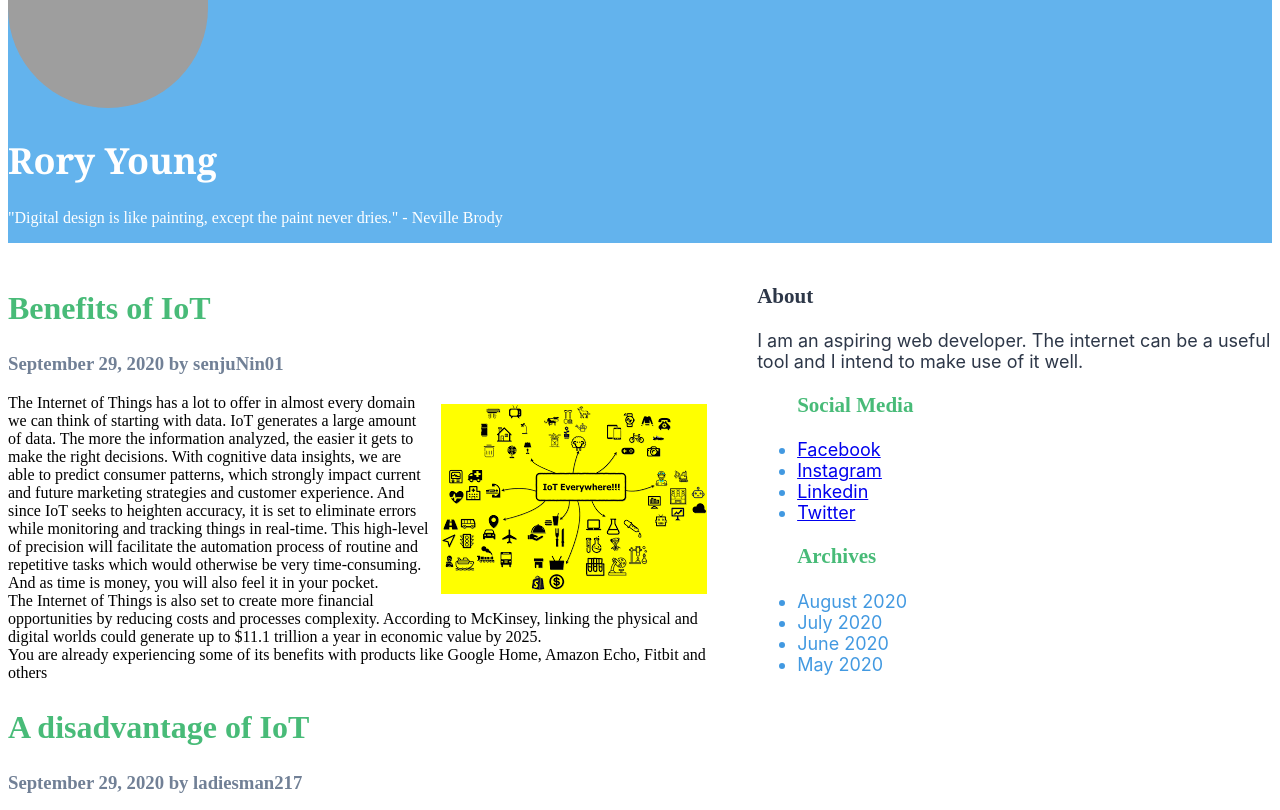
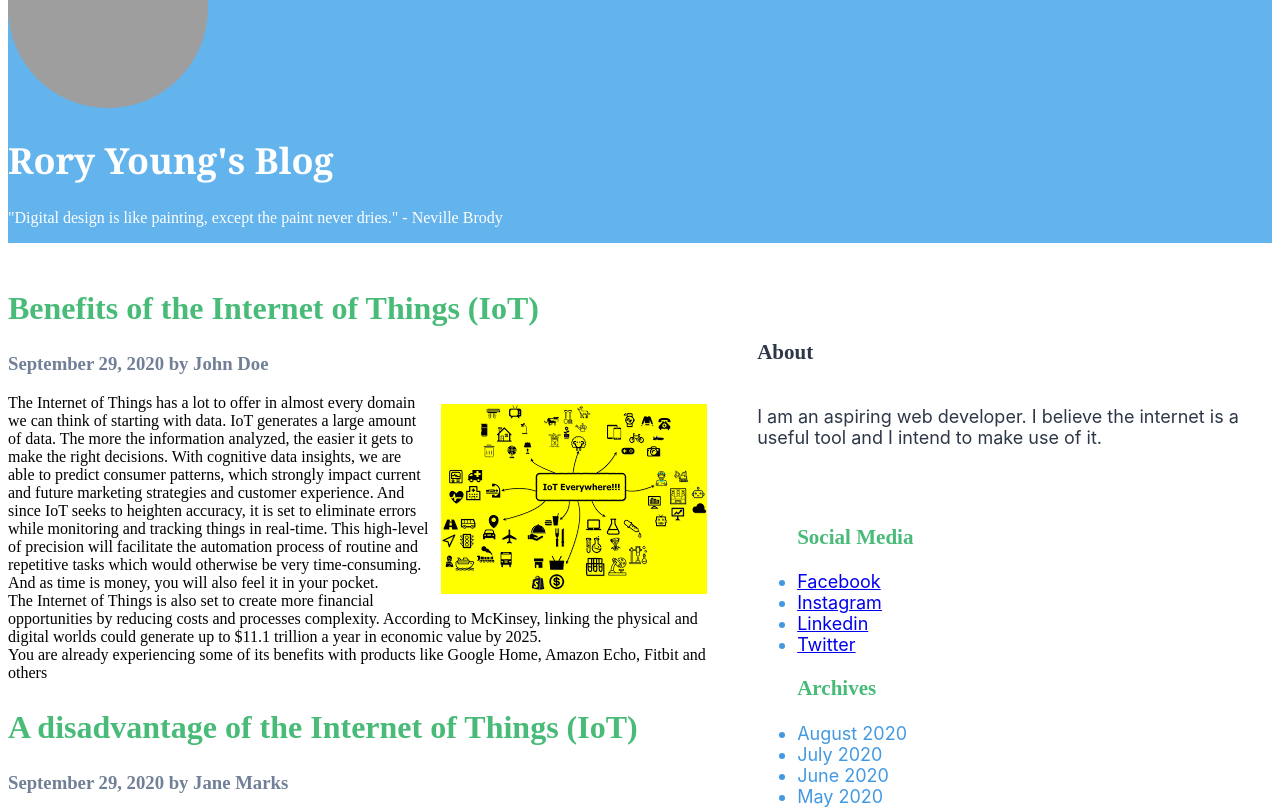
Before and after one commit to Rory992/info2180-lab2, a plain HTML site: page index.html in a window 1280 px wide. Shown: the part 300-1110 px from the top of the page. Drawn offline with Linux system fonts and the light colour scheme; grey boxes are pictures that could not be loaded.

Commit message:
Updated html file

```diff
--- a/index.html
+++ b/index.html
@@ -10,25 +10,26 @@
 <div class="container">
 	<header>
 		<img src=creator_img.jpg alt="Creator's Image">
-		<h1>Rory Young</h1>
+		<h1>Rory Young's Blog</h1>
 		<p>"Digital design is like painting, except the paint never dries." - Neville Brody</p>
 	</header>
 	<main>
 		<article id="blog1">
-			<h2>Benefits of IoT<h2>
-			<h3>September 29, 2020 by senjuNin01</h3>
+			<h2>Benefits of the Internet of Things (IoT)<h2>
+			<h3>September 29, 2020 by John Doe</h3>
 			<img src=yes_iot.png alt="Yes to IoT">
 			<p>The Internet of Things has a lot to offer in almost every domain we can think of starting with data. IoT generates a large amount of data. The more the information analyzed, the easier it gets to make the right decisions. With cognitive data insights, we are able to predict consumer patterns, which strongly impact current and future marketing strategies and customer experience. And since IoT seeks to heighten accuracy, it is set to eliminate errors while monitoring and tracking things in real-time. This high-level of precision will facilitate the automation process of routine and repetitive tasks which would otherwise be very time-consuming. And as time is money, you will also feel it in your pocket.<br>The Internet of Things is also set to create more financial opportunities by reducing costs and processes complexity. According to McKinsey, linking the physical and digital worlds could generate up to $11.1 trillion a year in economic value by 2025.<br>You are already experiencing some of its benefits with products like Google Home, Amazon Echo, Fitbit and others</p>
 		</article>
 		<article id ="blog2">
-			<h2>A disadvantage of IoT<h2>
-			<h3>September 29, 2020 by ladiesman217</h3>
+			<h2>A disadvantage of the Internet of Things (IoT)<h2>
+			<h3>September 29, 2020 by Jane Marks</h3>
 			<img src=no_iot.jpg alt="No to iot">
-			<p>IoT technologies can be a double-edged sword. The most pressing and talked about disadvantage is the risk IoT poses to data security and privacy. Working within a network means you are vulnerable to virtual attacks that can comprise your information and threaten your private data.<br>Although the goal of IoT solutions is to make our world smarter, simpler and more receptive to our needs, IoT training is required to learn how to address the adoption of IoT technologies and the organizational and ethical challenges it can represent.</p>
-		</article>
+			<p>With the advancement in technology and social media, user’s data is always available on the internet and with the things being connected with the internet, hackers are provided with yet another tool to be able to break into the network and steal the information. One might want some space in life that is personal, so it’s not easy to always stay connected with family and friends and give them every aspect of our life operation. There is every possibility that your data can be misused.<br> Several precautions and protocols have been implemented by cybersecurity organizations to prevent unauthorized access and misuse of personal data. However, there is always a loophole in the technology that can be exploited by hackers. For instance, a hacker group named anonymous broke into government databases and leaked classified information to the public. The highest level of security precaution considered by the government failed to protect the data and the security framework was infringed. Therefore, if all our information is stored on the internet, hackers can easily break into it, finding out all about people’s lives. The information they are given access to could also be misused by companies to exploit the users.  This is a growing mishap happening all the time inside companies.  For example, Google recently was accused of using private information provided by users for the company’s benefit.</p>		</article>
 	</main>
 	<aside>
-		<p> <h3>About</h3> I am an aspiring web developer. The internet can be a useful tool and I intend to make use of it well.</p>
+		<div class="about">
+			<p> <h3>About</h3>I am an aspiring web developer. I believe the internet is a useful tool and I intend to make use of it.</p>
+		</div>
 
 		<ul>
 			<h3>Social Media</h3>
```
Lines whose indentation alone changed are shown as unchanged.
